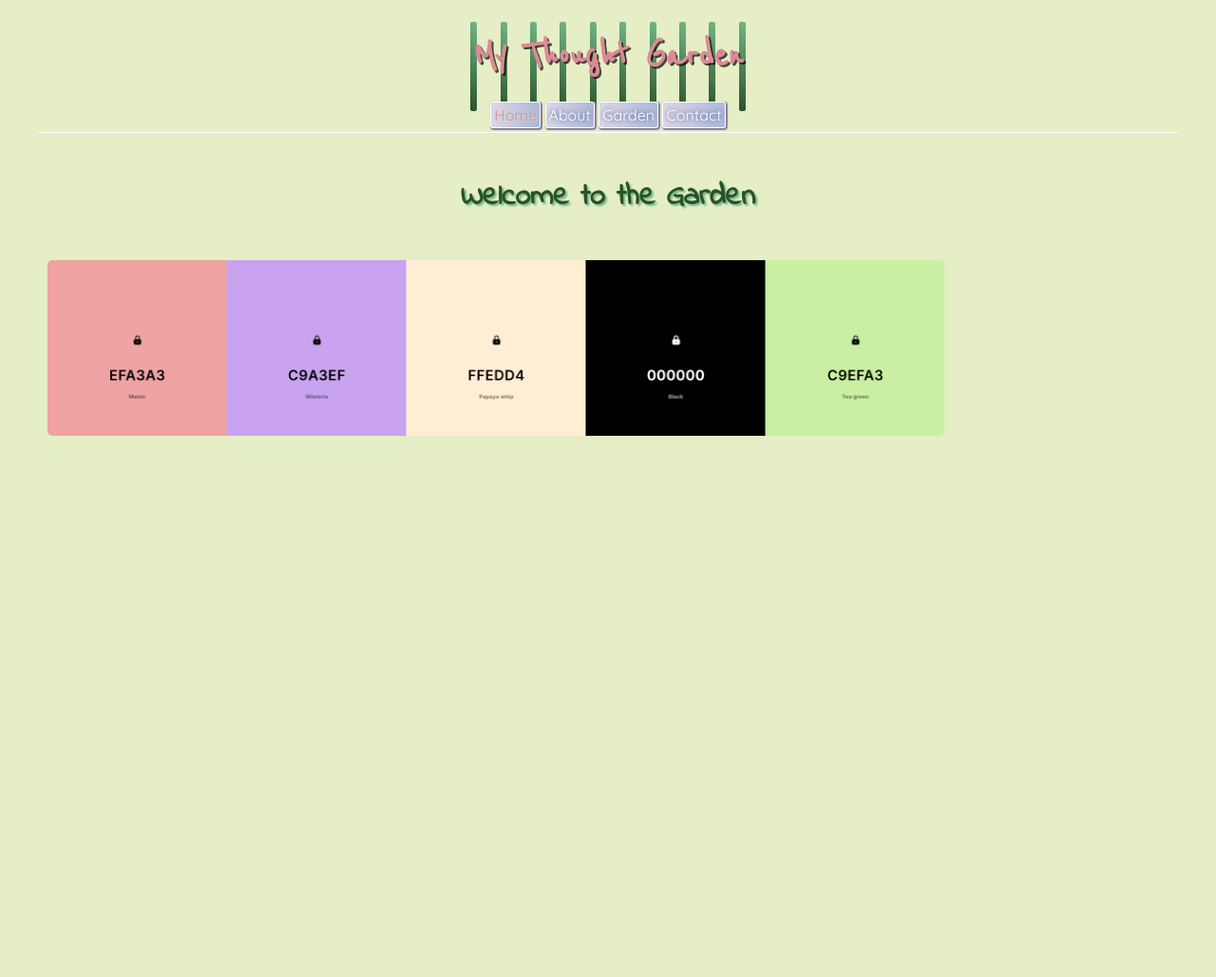
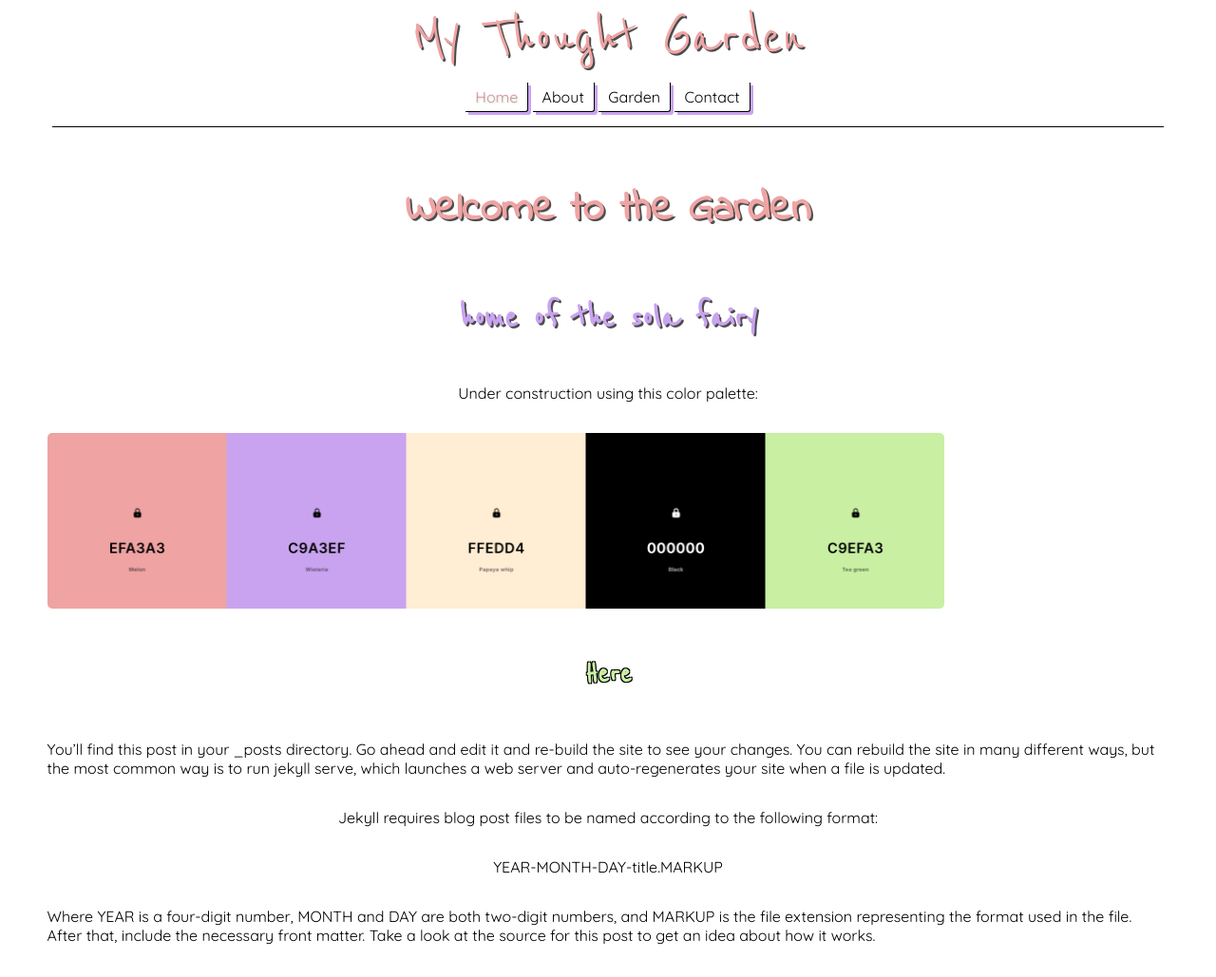
Before and after one commit to sola-fairy/sola-fairy.garden, a Jekyll site: the page built from index.markdown, in a window 1280 px wide. Shown: the whole page at 95% size. Built offline with Jekyll 4.4.1, drawn with Linux system fonts in a browser that asks for light colours; some web fonts are replaced; before the commit the page ends 900 px from its top, so only the background shows below that.

Commit message:
style update

```diff
--- a/_includes/header.html
+++ b/_includes/header.html
@@ -1,4 +1,4 @@
-<div class="header"><h1 style="font-size:2.75em;">{{ site.title }}</h1>
+<div class="header"> <span style="font-size:4em;color:var(--melon);font-family:'Reenie Beanie', sans-serif;text-shadow: 2px 2px 0px #000000b3;">{{ site.title }}</span>
 {% include navigation.html %}
 <ul class="flowers">
    <li></li>
--- a/_layouts/post.html
+++ b/_layouts/post.html
@@ -3,12 +3,12 @@ layout: wrapper
 author: sola
 ---
 
-<div class="post-links"><a href="{{ page.previous.url }}" style="padding-right: 10px;">{{ page.previous.title }}</a> <span style="color:#fff;">|</span> <a href="{{ page.next.url }}" style="padding-left: 10px;">{{ page.next.title }}</a></div>
+<div class="post-links"><a href="{{ page.previous.url }}" class="left">{{ page.previous.title }}</a> <span style="color:#fff;">|</span> <a href="{{ page.next.url }}" class="right">{{ page.next.title }}</a></div>
 <hr>
 <div class="post">
     <div class="top-matter">
-      <h2>{{ page.title }}</h2>
-      <h3>by {{ layout.author }}</h3>
+      <h1>{{ page.title }}</h1>
+      <h2>by {{ layout.author }}</h2>
     </div>
   <div class="post-content">{{ content }}</div>
 </div>
--- a/assets/style.css
+++ b/assets/style.css
@@ -1,11 +1,6 @@
 :root {
   --border-radius: 3px;
-  --bg1: #e5eec5;
-  --text1: #000;
-  --header-odd: #db8b97;
-  --header-even: #295128;
-  --links: #9da9c9;
-  --bold: #541e16;
+  --bg1: #fff;
   --block-link-text: #fff;
   --block-link-textshadow: 0 0 5px #2a4793;
   --block-link-bg: linear-gradient(to right, #ddd7e5, #adb8d6);
@@ -20,7 +15,7 @@
 
 body {
   background-color: var(--bg1);
-  color: var(--text1);
+  color: var(--black);
   font-family: 'Quicksand', sans-serif;
 }
 
@@ -31,17 +26,19 @@ body {
 }
 
 .post-links {
-  display:flex;
+  display: flex;
   justify-content: center;
 }
 
 hr {
   height: 1px;
-  background: #fff;
+  background: var(--black);
   border: 0;
+  margin: 15px;
 }
 
 nav {
+  margin-top: 15px;
   anchor-name: --nav-bar;
 
   ul {
@@ -54,18 +51,23 @@ nav {
 
   }
   a:link, a:visited, a:active {
-    color: var(--block-link-text);
-    text-shadow: var(--block-link-textshadow);
+    color: var(--black);
+    text-shadow: none;
     text-decoration: none;
-    background: var(--block-link-bg);
-    border-radius: var(--border-radius);
-    padding: 3px;
-    border: 1px solid white;
-    box-shadow: var(--block-link-boxshadow);
+    background: var(--bg1);
+    border-bottom-right-radius: var(--border-radius);
+    border-top-right-radius: 0px;
+    border-bottom-left-radius: 0px;
+    padding: 5px 10px;
+    border-bottom: 1px solid black;
+    border-right: 1px solid black;
+    box-shadow: 3px 3px 0px 0px var(--wisteria);
+    transition: ease-in-out .2s;
   }
   a:hover {
-    color: var(--header-odd);
-    text-shadow: var(--hover-shadow);
+    transform: scale(1.2);
+    margin-left: 15px;
+    margin-right: 15px;
   }
 }
 
@@ -104,39 +106,61 @@ nav {
 }
 
 h1 {
-  font-family: 'Reenie Beanie', sans-serif;
-  color: var(--header-odd);
+  font-family: 'Indie Flower', sans-serif;
+  color: var(--melon);
   text-shadow: 2px 2px 0px #000000b3;
+  font-size: 2.75em;
 }
 
 h2 {
-  font-family: 'Indie Flower', sans-serif;
-  color: var(--header-even);
-  font-size: 2em;
-  text-shadow: 2px 2px 2px #74b589;
+  font-family: 'Reenie Beanie', sans-serif;
+  color: var(--wisteria);
+  font-size: 2.5em;
+  text-shadow: 2px 2px 0px #000000b3;
 }
 
 h3 {
   font-family: 'Reenie Beanie', sans-serif;
-  color: var(--header-odd);
-  font-size: 2em;
+  color: var(--tea-green);
+  font-size: 2.2em;
+  text-shadow:
+    -1px -1px 0 black,
+    1px -1px 0 black,
+    -1px 1px 0 black,
+    1px 1px 0 black;
 }
 
 a:link, a:visited, a:active {
-  color: var(--links);
-  text-decoration-thickness: 1px;
+  display: inline-block;
+  background-color: var(--wisteria);
+  color: #fff;
+  text-shadow: 1px 1px 2px #000;
+  text-decoration: none;
+  padding: 5px 10px;
+  border-radius: 5px;
+  transition: .6s;
 }
 
 a:hover {
-  color: var(--header-odd);
-  text-shadow: var(--hover-shadow);
+  background-color: var(--tea-green);
 }
+
+
+a.left:hover {
+  transform: translateX(-10px);
+}
+
+a.right:hover {
+  transform: translateX(10px);
+}
+
 
 b {
   color: var(--bold);
 }
 
 .flowers {
+  display: none;
   position: absolute;
   margin: 0;
   padding: 0;
--- a/index.markdown
+++ b/index.markdown
@@ -5,6 +5,19 @@ category: published
 order: 1
 ---
 
-<h2>Welcome to the Garden</h2>
+<h1>Welcome to the Garden</h1>
+<h2>home of the sola fairy</h2>
+
+Under construction using this color palette:
 
 <img src="https://sola-fairy.garden/assets/img/garden-palette.png" alt="color palette" style="width: 80%;border-radius: 5px;">
+
+<h3>Here</h3>
+
+You’ll find this post in your _posts directory. Go ahead and edit it and re-build the site to see your changes. You can rebuild the site in many different ways, but the most common way is to run jekyll serve, which launches a web server and auto-regenerates your site when a file is updated.
+
+Jekyll requires blog post files to be named according to the following format:
+
+YEAR-MONTH-DAY-title.MARKUP
+
+Where YEAR is a four-digit number, MONTH and DAY are both two-digit numbers, and MARKUP is the file extension representing the format used in the file. After that, include the necessary front matter. Take a look at the source for this post to get an idea about how it works.
```
